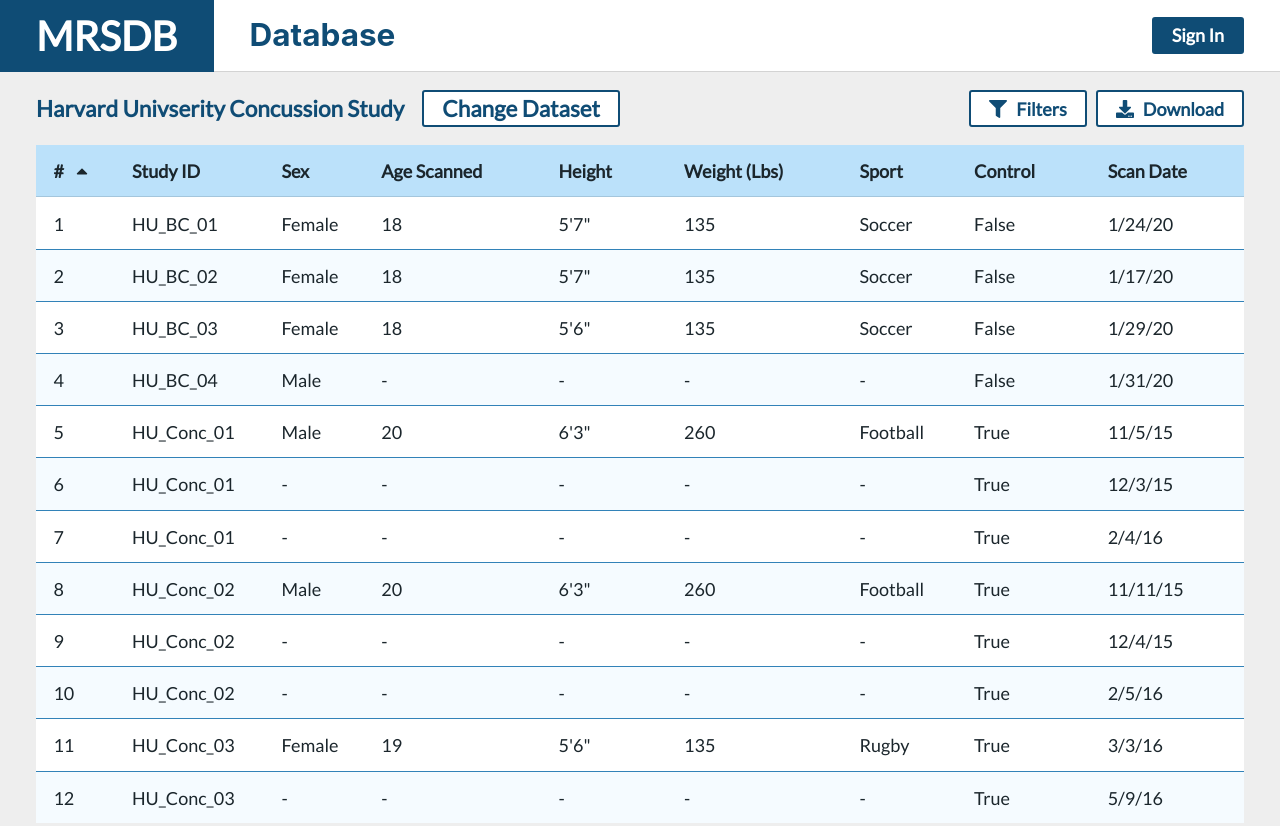
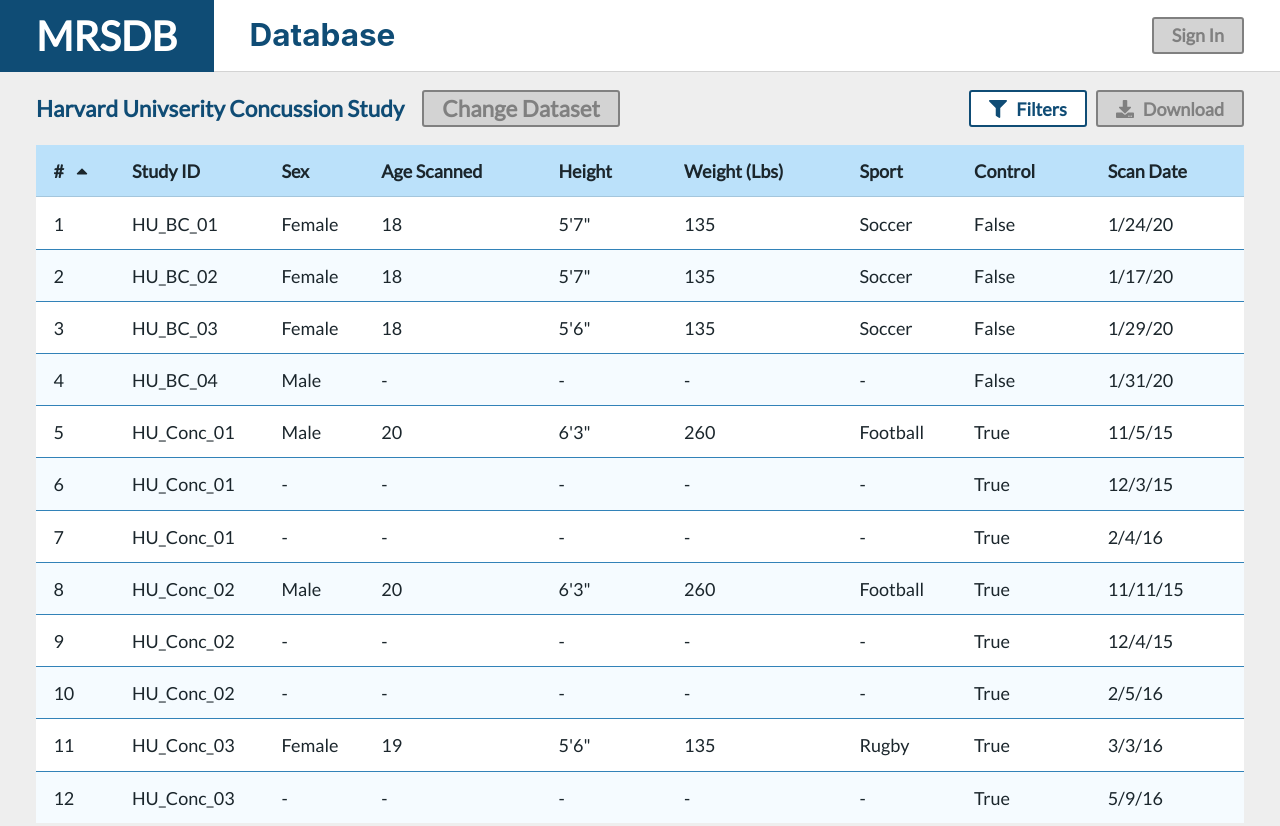
Before and after one commit to hjiang1/mrsdb, a Gatsby site: page /database in a window 1280 px wide. Shown: the top 826 px of the page. Built offline with nearby package versions, Linux system fonts and the light colour scheme; Gatsby itself is replaced by a stand-in of ours.

Commit message:
disable unimplemented buttons

```diff
--- a/src/components/Layout/GlobalStyle.js
+++ b/src/components/Layout/GlobalStyle.js
@@ -54,6 +54,17 @@ const GlobalStyle = createGlobalStyle`
       background-color: #bbe1fa;
       color: var(--primaryColor);
     }
+
+    &.disabled {
+      background-color: lightgray;
+      cursor: default;
+      border-color: gray;
+      color: gray;
+
+      svg {
+        color: gray !important;
+      }
+    }
   }
 `
 
--- a/src/components/SiteHeader.js
+++ b/src/components/SiteHeader.js
@@ -86,8 +86,9 @@ const Header = ({ siteTitle, pageTitle }) => {
             </button>
           ) : (
             <button
-              className="button sign-in-button"
+              className="button sign-in-button disabled"
               onClick={() => setSignedIn(!signedIn)}
+              disabled
             >
               Sign In
             </button>
--- a/src/pages/database.js
+++ b/src/pages/database.js
@@ -99,7 +99,7 @@ const Database = () => {
           <div className="database-header">
             <span className="dataset-title">
               Harvard Univserity Concussion Study
-              <button className="button white change-button">
+              <button className="button white change-button disabled">
                 <div className="button-text">Change Dataset</div>
               </button>
             </span>
@@ -111,7 +111,7 @@ const Database = () => {
                 <FaFilter size="1rem" color="#0f4c75" />
                 <div className="button-text">Filters</div>
               </button>
-              <button className="button white download-button">
+              <button className="button white download-button disabled">
                 <FaDownload size="1rem" color="#0f4c75" />
                 <div className="button-text">Download</div>
               </button>
```
